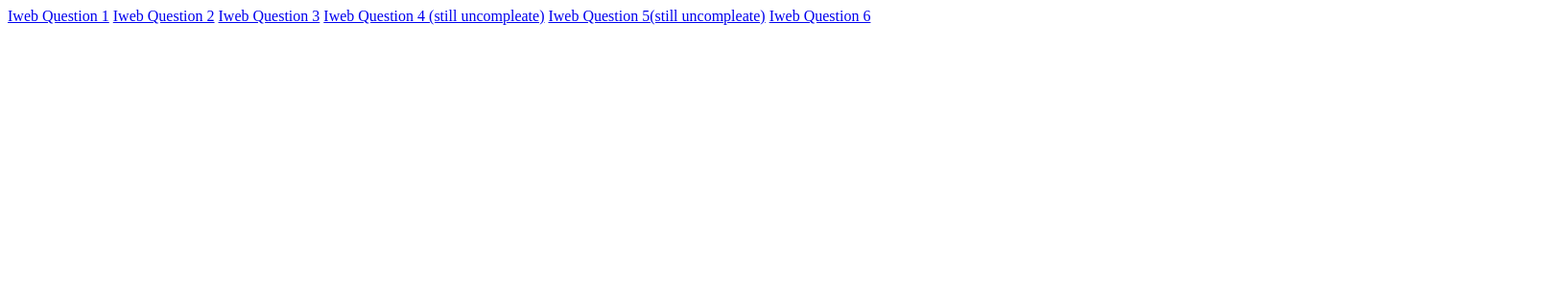
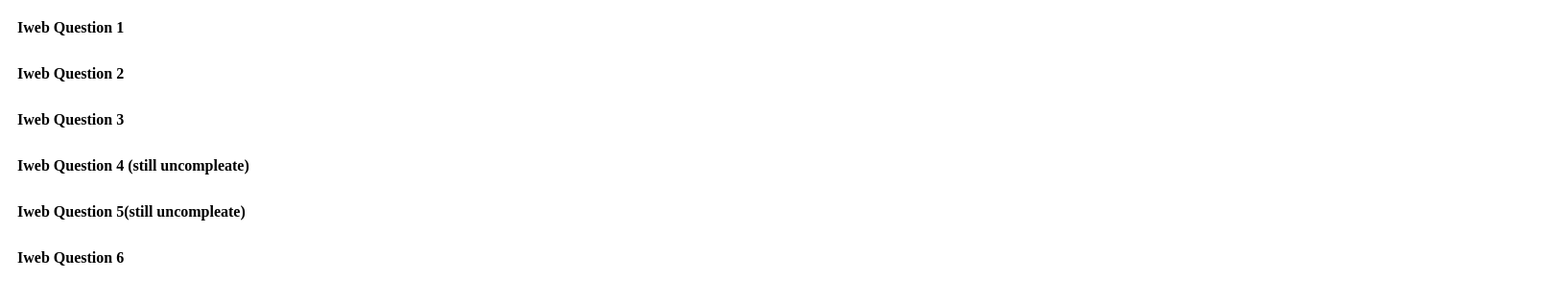
Before and after one commit to J8in-Rao/Collage_Assignments, a plain HTML site: page index.html in a window 1280 px wide. Shown: the whole page at 96% size, 1628 px wide, since content can reach past the window. Drawn offline with Linux system fonts and the light colour scheme.

Commit message:
Added some styling

```diff
--- a/index.html
+++ b/index.html
@@ -4,8 +4,10 @@
     <meta charset="UTF-8">
     <meta name="viewport" content="width=device-width, initial-scale=1.0">
     <title>Collage Assignments</title>
+    <link rel="stylesheet" href="style.css">
 </head>
 <body>
+
     <a href="./Iweb/q1.html">Iweb Question 1</a>
     <a href="./Iweb/q2.html">Iweb Question 2</a>
     <a href="./Iweb/q3.html">Iweb Question 3</a>
--- /dev/null
+++ b/style.css
@@ -0,0 +1,14 @@
+a{
+    display: block;
+    text-decoration: none;
+    color: black;
+    transition: 0.3s ease;
+    font-weight: 800;
+    margin: 10px 0px 0px 0px;
+    padding: 10px;
+    width: 100rem;
+}
+a:hover{
+    background-color: black;
+    color: white;
+}
```
